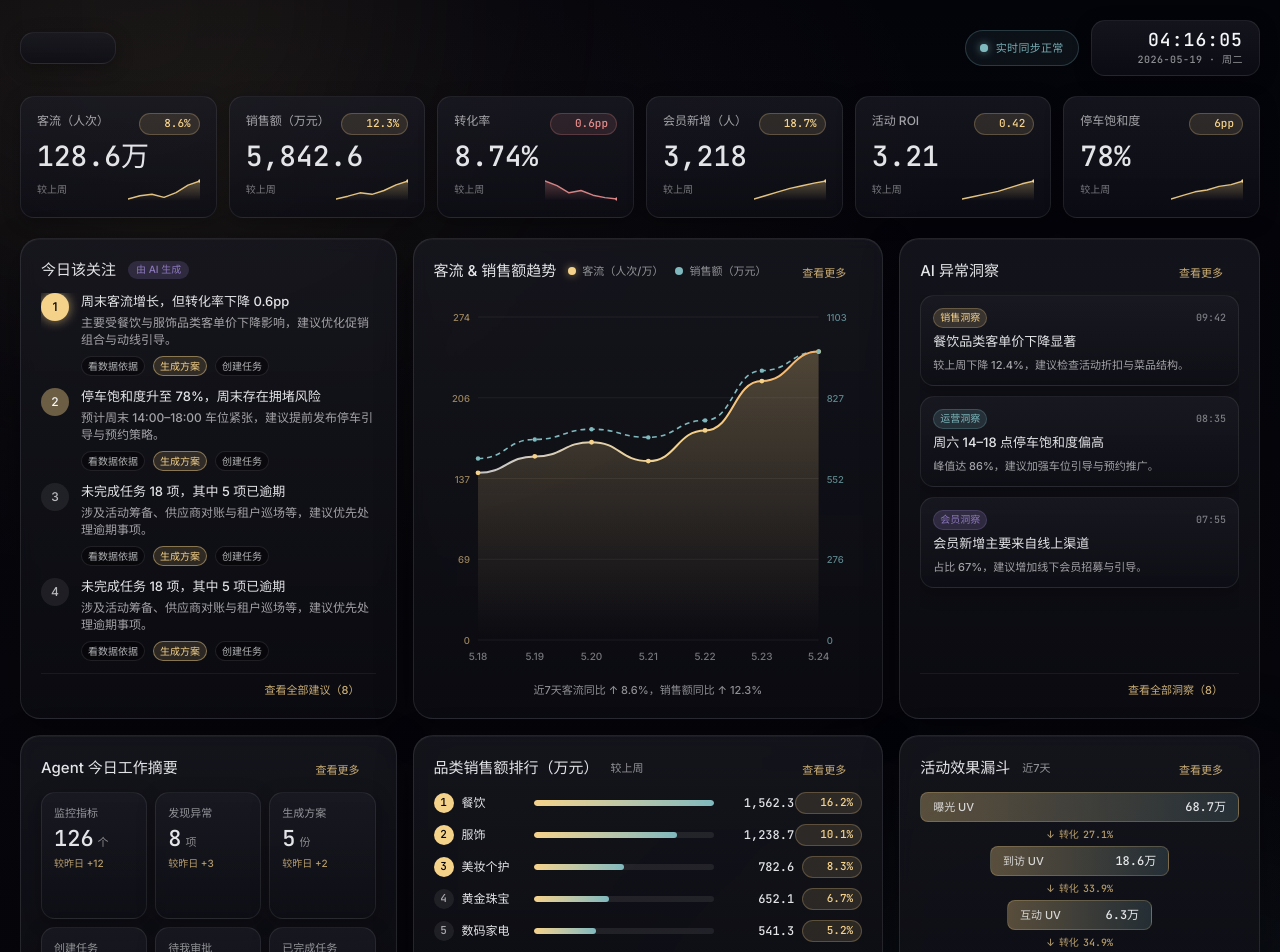
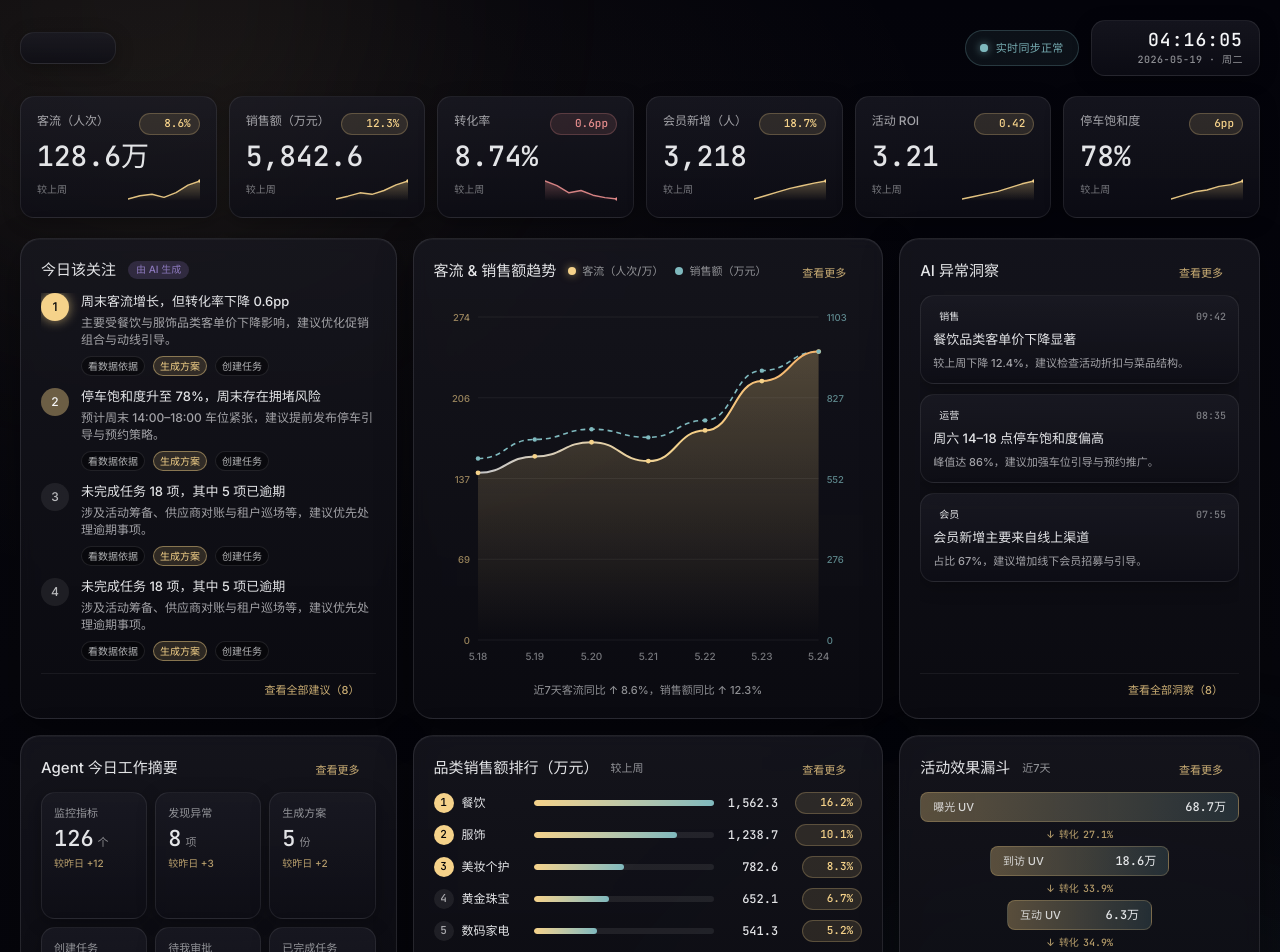
Before and after one commit to 2000JacobHub/design, a Next.js app: page /dashboard in a window 1280 px wide. Shown: the top 952 px of the page. Built offline with nearby package versions, Linux system fonts and the light colour scheme.

Commit message:
fix: line animation

```diff
--- a/app/globals.css
+++ b/app/globals.css
@@ -288,8 +288,12 @@ input[type="range"]::-moz-range-thumb {
    - `chart-pop` — scale-from-near-zero with slight overshoot, used
      for data point circles. Apply staggered `animationDelay` inline
      to make the dots cascade in along the timeline.
+   - `chart-bar-grow` — left-anchored scaleX sweep for horizontal
+     bars. `width` stays the layout-driven target; the transform
+     animates 0→1 so it's GPU-accelerated and independent of the
+     final width %. Stagger via inline `animationDelay`.
 
-   All three respect `prefers-reduced-motion: reduce` and snap straight
+   All respect `prefers-reduced-motion: reduce` and snap straight
    to the rest state when the user opts out.
    ============================================================ */
 @keyframes chart-draw-line {
@@ -305,6 +309,11 @@ input[type="range"]::-moz-range-thumb {
 @keyframes chart-pop-in {
   from { opacity: 0; transform: scale(0.3); }
   to { opacity: 1; transform: scale(1); }
+}
+
+@keyframes chart-bar-grow {
+  from { transform: scaleX(0); }
+  to { transform: scaleX(1); }
 }
 
 @utility chart-line-draw {
@@ -342,6 +351,17 @@ input[type="range"]::-moz-range-thumb {
     animation: none;
     opacity: 1;
     transform: none;
+  }
+}
+
+@utility chart-bar-grow {
+  transform-origin: left center;
+  transform: scaleX(0);
+  animation: chart-bar-grow 720ms var(--ease-out-expo) forwards;
+
+  @media (prefers-reduced-motion: reduce) {
+    animation: none;
+    transform: scaleX(1);
   }
 }
 
--- a/components/cosmic/dashboard/data/mock.ts
+++ b/components/cosmic/dashboard/data/mock.ts
@@ -86,9 +86,9 @@ export const campaignFunnel: CampaignFunnelData = {
 export const aiInsights: AIInsightsData = {
   title: "AI 异常洞察",
   items: [
-    { title: "餐饮品类客单价下降显著", tag: "销售洞察", time: "09:42", description: "较上周下降 12.4%，建议检查活动折扣与菜品结构。" },
-    { title: "周六 14–18 点停车饱和度偏高", tag: "运营洞察", time: "08:35", description: "峰值达 86%，建议加强车位引导与预约推广。" },
-    { title: "会员新增主要来自线上渠道", tag: "会员洞察", time: "07:55", description: "占比 67%，建议增加线下会员招募与引导。" },
+    { title: "餐饮品类客单价下降显著", tag: "销售", time: "09:42", description: "较上周下降 12.4%，建议检查活动折扣与菜品结构。" },
+    { title: "周六 14–18 点停车饱和度偏高", tag: "运营", time: "08:35", description: "峰值达 86%，建议加强车位引导与预约推广。" },
+    { title: "会员新增主要来自线上渠道", tag: "会员", time: "07:55", description: "占比 67%，建议增加线下会员招募与引导。" },
   ],
   footerAction: "查看全部洞察（8）",
 };
--- a/components/cosmic/dashboard/data/types.ts
+++ b/components/cosmic/dashboard/data/types.ts
@@ -94,7 +94,7 @@ export type CampaignFunnelData = {
 
 /* ---------------------------------------------------------- Insights */
 
-export type InsightTag = "销售洞察" | "运营洞察" | "会员洞察";
+export type InsightTag = "销售" | "运营" | "会员";
 
 export type InsightItem = {
   title: string;
--- a/components/cosmic/dashboard/widgets/AIInsights.tsx
+++ b/components/cosmic/dashboard/widgets/AIInsights.tsx
@@ -6,9 +6,10 @@ export type AIInsightsProps = {
 };
 
 const TAG_CLS: Record<InsightTag, string> = {
-  销售洞察: "bg-stardust-gold/16 text-stardust-gold border border-stardust-gold/24",
-  运营洞察: "bg-accent-teal/16 text-accent-teal border border-accent-teal/24",
-  会员洞察: "bg-accent-violet/22 text-accent-violet border border-accent-violet/24",
+    "销售": ""
+  // "销售": "bg-stardust-gold/16 text-stardust-gold border border-stardust-gold/24",
+  // "运营": "bg-accent-teal/16 text-accent-teal border border-accent-teal/24",
+  // "会员": "bg-accent-violet/22 text-accent-violet border border-accent-violet/24",
 };
 
 export function AIInsights({ data }: AIInsightsProps) {
--- a/components/cosmic/dashboard/widgets/CategorySales.tsx
+++ b/components/cosmic/dashboard/widgets/CategorySales.tsx
@@ -1,5 +1,9 @@
-import type { CategorySalesData } from "@/components/cosmic/dashboard/data/types";
-import { ActionLink, PanelHeader, TrendChip } from "@/components/cosmic/dashboard/primitives";
+import type { CategorySalesData } from '@/components/cosmic/dashboard/data/types';
+import {
+      ActionLink,
+      PanelHeader,
+      TrendChip,
+} from '@/components/cosmic/dashboard/primitives';
 
 export type CategorySalesProps = {
       data: CategorySalesData;
@@ -10,7 +14,11 @@ export function CategorySales({ data }: CategorySalesProps) {
 
       return (
             <>
-      <PanelHeader title={data.title} meta={data.meta} action={<ActionLink />} />
+                  <PanelHeader
+                        title={data.title}
+                        meta={data.meta}
+                        action={<ActionLink />}
+                  />
                   <ul className="m-0 p-0 list-none flex flex-col gap-2.5 flex-1">
                         {data.items.map((c) => {
                               const width = (c.salesNum / max) * 100;
@@ -18,26 +26,41 @@ export function CategorySales({ data }: CategorySalesProps) {
                                     <li
                                           key={c.rank}
                                           className="grid items-center gap-2 text-sm"
-              style={{ gridTemplateColumns: "20px 64px 1fr 72px 60px" }}
+                                          style={{
+                                                gridTemplateColumns:
+                                                      '20px 64px 1fr 72px 60px',
+                                          }}
                                     >
                                           <span
                                                 className={[
-                  "w-5 h-5 rounded-full grid place-items-center text-xs font-medium tabular-nums",
-                  c.rank <= 3 ? "bg-stardust-gold text-cosmic-black" : "bg-soft-white/8 text-soft-white/64",
-                ].join(" ")}
+                                                      'w-5 h-5 rounded-full grid place-items-center text-xs font-medium tabular-nums',
+                                                      c.rank <= 3
+                                                            ? 'bg-stardust-gold text-cosmic-black'
+                                                            : 'bg-soft-white/8 text-soft-white/64',
+                                                ].join(' ')}
                                           >
                                                 {c.rank}
                                           </span>
-              <span className="text-soft-white/92 truncate">{c.category}</span>
+                                          <span className="text-soft-white/92 truncate">
+                                                {c.category}
+                                          </span>
                                           <span className="h-1.5 rounded-full bg-soft-white/8 overflow-hidden">
                                                 <i
-                  className="block h-full rounded-full bg-linear-to-r from-stardust-gold to-accent-teal"
-                  style={{ width: `${width}%` }}
+                                                      className="chart-bar-grow block h-full rounded-full bg-linear-to-r from-stardust-gold to-accent-teal"
+                                                      style={{
+                                                            width: `${width}%`,
+                                                            animationDelay: `${(c.rank - 1) * 80}ms`,
+                                                      }}
                                                 />
                                           </span>
-              <span className="text-soft-white/92 tabular-nums text-right">{c.sales}</span>
+                                          <span className="text-soft-white/92 tabular-nums text-right mr-4">
+                                                {c.sales}
+                                          </span>
                                           <span className="justify-self-end">
-                <TrendChip trend={c.trend} change={c.change} />
+                                                <TrendChip
+                                                      trend={c.trend}
+                                                      change={c.change}
+                                                />
                                           </span>
                                     </li>
                               );
```
Lines whose indentation alone changed are shown as unchanged.
